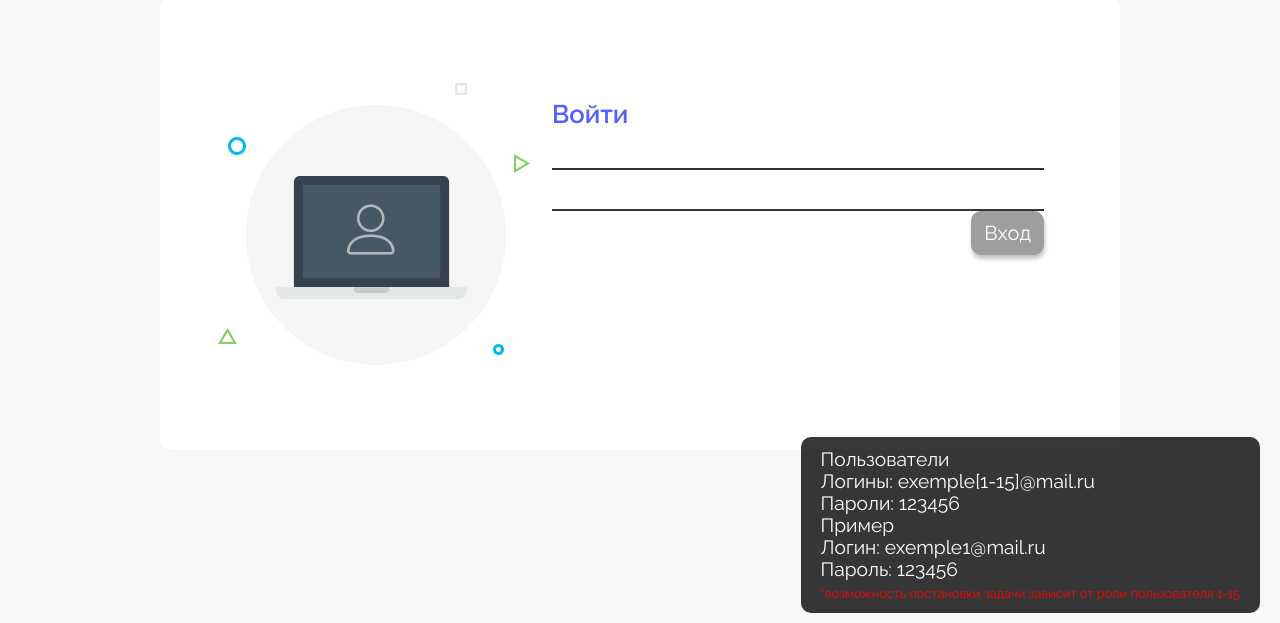
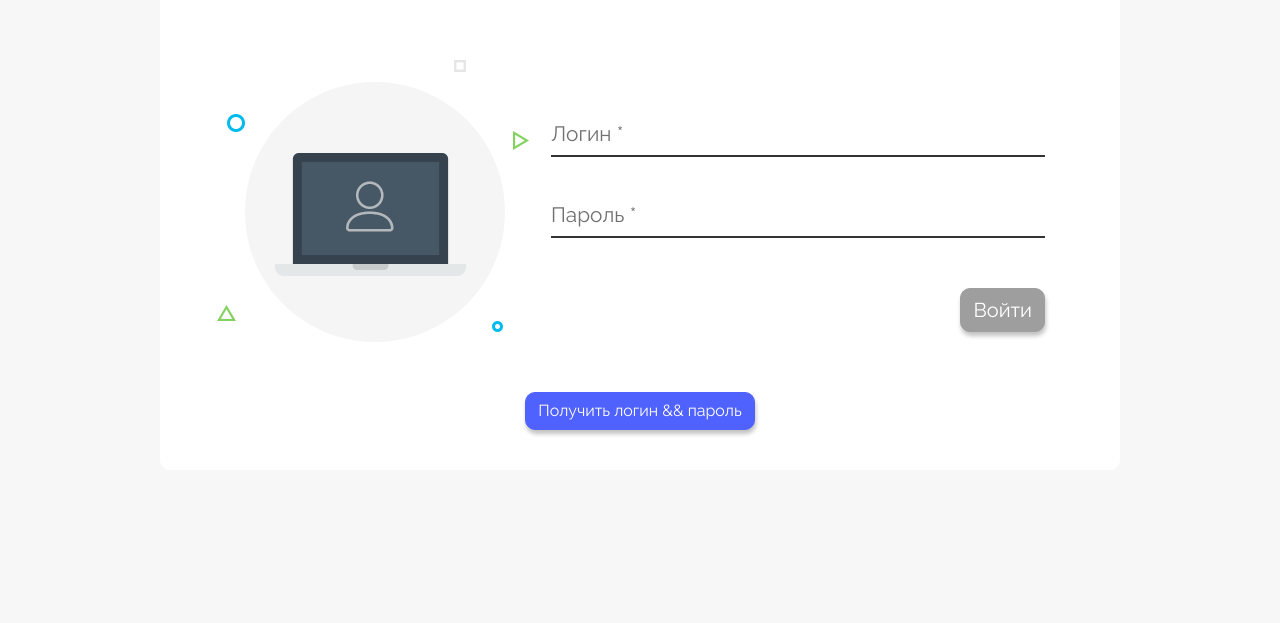
Before and after one commit to Dimatrii97/app-portal, a Vue app: page / in a window 1280 px wide. Shown: the part 177-800 px from the top of the page. Built offline with nearby package versions, Linux system fonts and the light colour scheme; what vue-resource, vue-socket.io-extended would draw is missing.

Commit message:
inculcation FormFactory

```diff
--- a/src/views/user/login.vue
+++ b/src/views/user/login.vue
@@ -1,6 +1,7 @@
 <template>
   <section class="login-page">
     <article class="login">
+      <template v-if="showLogins">
         <div class="login__img">
           <figure class="img__wrap">
             <img
@@ -10,7 +11,19 @@
             />
           </figure>
         </div>
-      <form @submit.prevent action="" class="login__form">
+
+        <FormFactory @input="login($event)" class="login__form">
+          <template #button="propsFactory">
+            <div class="button-left">
+              <button :disabled="propsFactory.valid" class="btn btn-primary">
+                Войти
+              </button>
+            </div>
+          </template>
+        </FormFactory>
+      </template>
+
+      <!-- <form @submit.prevent action="" class="login__form">
         <div class="form-row">
           <h3 class="login__form__title">Войти</h3>
         </div>
@@ -58,68 +71,86 @@
           </button>
         </div>
         <div v-if="errorText" class="error global">{{ errorText }}</div>
-      </form>
+      </form> -->
+
+      <div v-else class="account-key">
+        <ul class="account-key__list">
+          <li class="account-key__item" v-for="n in 15" :key="n">
+            <div class="account-key__name account-key__name_num">{{ n }}.</div>
+            <div class="account-key__content">
+              <div>
+                <span class="account-key__name"> Логин: </span
+                >{{ `exemple${n}@mail.ru` }}
+              </div>
+              <div><span class="account-key__name">Пароль: </span> 123456</div>
+            </div>
+          </li>
+        </ul>
+      </div>
+
+      <div class="btn-get">
+        <button
+          @click="showLogins = !showLogins"
+          type="button"
+          class="btn btn-primary "
+        >
+          {{ showLogins ? "Получить логин && пароль" : "Вернуться" }}
+        </button>
+      </div>
     </article>
-    <div class="prompt">
-      <div>
-        Пользователи
-        <p>
-          Логины:
-          <span class="text-big">exemple[1-15]@mail.ru</span>
-        </p>
-        <p>Пароли: <span class="text-big">123456</span></p>
-      </div>
-      <div>
-        Пример
-        <p>
-          Логин:
-          <span class="text-big">exemple1@mail.ru</span>
-        </p>
-        <p>Пароль: <span class="text-big">123456</span></p>
-      </div>
-      <span class="small"
-        >*возможность постановки задачи зависит от роли пользователя 1-15</span
-      >
-    </div>
   </section>
 </template>
 
 <script>
-import VInput from "@/components/fields/FieldInput.vue";
+// Select || FormFactory experimental component
+import FormBuilder from "@/builder/FormBuilder";
+import FormInput from "@/components/fields/FieldInput";
+
 import { required, minLength, email } from "vuelidate/lib/validators";
-// import { setTokens } from "@/store/utils/JWT";
 export default {
-  components: { VInput },
-
-  data() {
-    return {
-      fields: {
-        login: "",
-        password: ""
+  components: {
+    FormFactory: new FormBuilder()
+      .addField({
+        component: FormInput,
+        label: "Логин",
+        name: "login",
+        options: {
+          attrs: {
+            placeholder: "Логин"
+          }
         },
-      errorText: ""
-    };
-  },
-  validations: {
-    fields: {
-      login: {
+        validation: {
           required,
           email
+        }
+      })
+      .addField({
+        component: FormInput,
+        label: "Пароль",
+        name: "password",
+        options: {
+          attrs: {
+            placeholder: "Пароль",
+            type: "password"
+          }
         },
-      password: {
+        validation: {
           required,
           minLength: minLength(2)
         }
-    }
+      })
+      .build()
   },
+  data() {
+    return {
+      showLogins: true
+    };
+  },
+
   methods: {
-    login() {
-      this.$store
-        .dispatch("user/login", {
-          login: this.fields.login,
-          password: this.fields.password
-        })
-        .catch(err => {
+    login(event) {
+      console.log(event);
+      this.$store.dispatch("user/login", event).catch(err => {
         this.fields.login = "";
         this.fields.password = "";
         this.$v.$reset();
@@ -133,11 +164,11 @@ export default {
 };
 </script>
 
-<style lang="scss" scoped>
+<style lang="scss">
 .login {
   width: 960px;
   background-color: #fff;
-  padding: 82px 56px;
+  padding: 80px 55px 40px;
   border-radius: 10px;
   display: flex;
   flex-wrap: wrap;
@@ -155,6 +186,18 @@ export default {
       font-weight: 600;
       color: $blue;
       font-size: 1.6rem;
+    }
+    & .button-left {
+      margin-top: 50px;
+    }
+    & .form__group {
+      margin-top: 25px;
+    }
+  }
+  @include _480 {
+    padding: 50px 25px 30px;
+    .btn-get {
+      margin-top: 20px;
     }
   }
 }
@@ -175,18 +218,48 @@ export default {
 .global.error {
   bottom: 0;
 }
-.prompt {
-  position: fixed;
-  bottom: 10px;
-  right: 20px;
-  padding: 11px 20px;
-  background-color: rgba(0, 0, 0, 0.78);
-  color: #fff;
-  border-radius: 10px;
+
+.btn-get {
+  width: 100%;
+  display: flex;
+  justify-content: center;
+  margin-top: 40px;
+  & .btn {
+    font-size: 1rem;
+  }
+}
+.account-key {
+  width: 100%;
+  &__item {
+    display: flex;
+    align-items: center;
+    margin-top: 10px;
+  }
+  &__list {
+    display: flex;
+    flex-direction: column;
+    max-height: 280px;
+    flex-wrap: wrap;
+    justify-content: center;
+    align-items: center;
+  }
+  &__name {
     font-size: 1.2rem;
+    margin-left: 5px;
+    &_num {
+      color: $blue;
     }
-.small {
-  font-size: 0.8rem;
-  color: red;
+  }
+  @include _979 {
+    &__list {
+      max-height: 440px;
+    }
+  }
+  @include _600 {
+    &__list {
+      flex-wrap: nowrap;
+      overflow: auto;
+    }
+  }
 }
 </style>
--- a/src/views/user/newTasks.vue
+++ b/src/views/user/newTasks.vue
@@ -17,7 +17,7 @@
 </template>
 
 <script>
-// import FormBuilder from "./builder/FormBuilder";
+// Select || FormFactory experimental component
 
 import FormInput from "@/components/fields/FieldInput";
 import SelectBuilder from "@/builder/SelectBuilder";
@@ -44,7 +44,7 @@ export default {
       {
         component: FormInput,
         label: "Заголовок",
-        name: "Title",
+        name: "title",
         options: { attrs: { placeholder: "Заголовок" } },
         validation: { required, minLength: minLength(10) }
       },
@@ -105,9 +105,11 @@ export default {
   },
   methods: {
     inputValue(e) {
-      console.log(e);
-      //         this.fields.subtitle = this.fields.subtitle.replace(/\n/g, "<br/>");
-      //         this.$store.dispatch("tasks/setTask", this.fields);
+      let [start, end] = e.date.split("/");
+      let date = { start, end };
+      let executor = e.executor.map(us => us.user_id);
+      let subtitle = e.subtitle.replace(/\n/g, "<br/>");
+      this.$store.dispatch("tasks/setTask", { ...e, date, executor, subtitle });
     }
   }
 };
```
Lines whose indentation alone changed are shown as unchanged.
